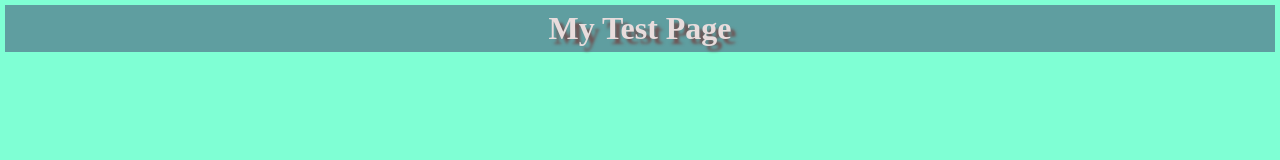
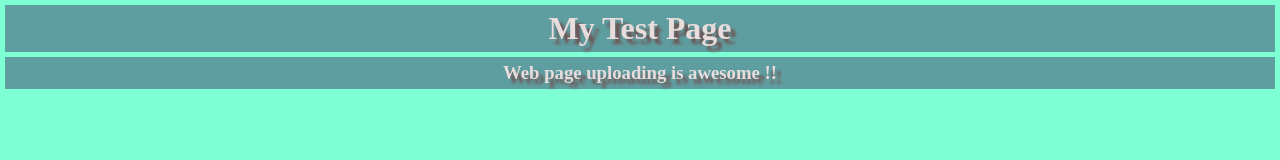
Before and after one commit to Rashed-dot/test2, a plain HTML site: page index.html in a window 1280 px wide. Drawn offline with Linux system fonts and the light colour scheme.

Commit message:
Update index.html

```diff
--- a/index.html
+++ b/index.html
@@ -28,6 +28,9 @@
   <div>
     <h1 class="txt">My Test Page</h1>
   </div>
+  <div>
+    <h3 class="txt">Web page uploading is awesome !!</h3>
+  </div>
 
 </body>
 </html>
```
